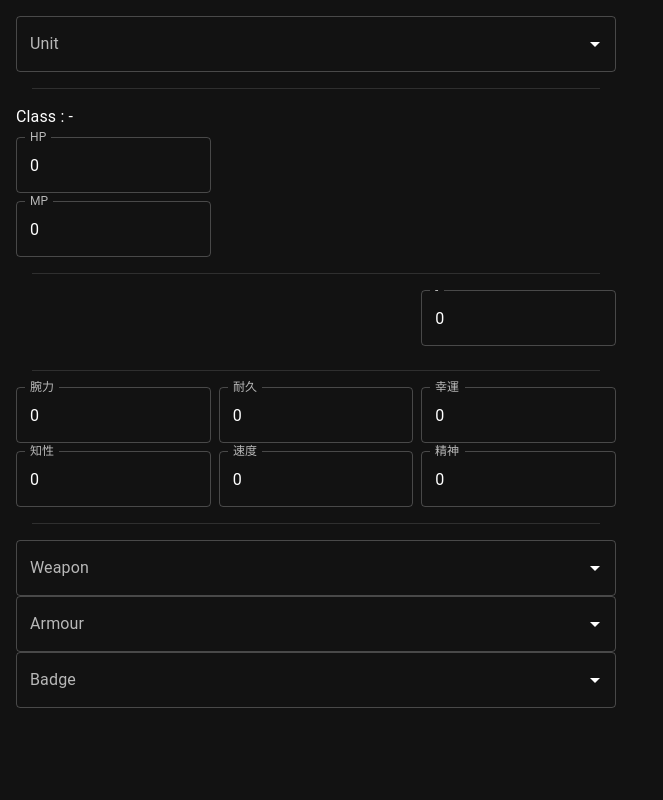
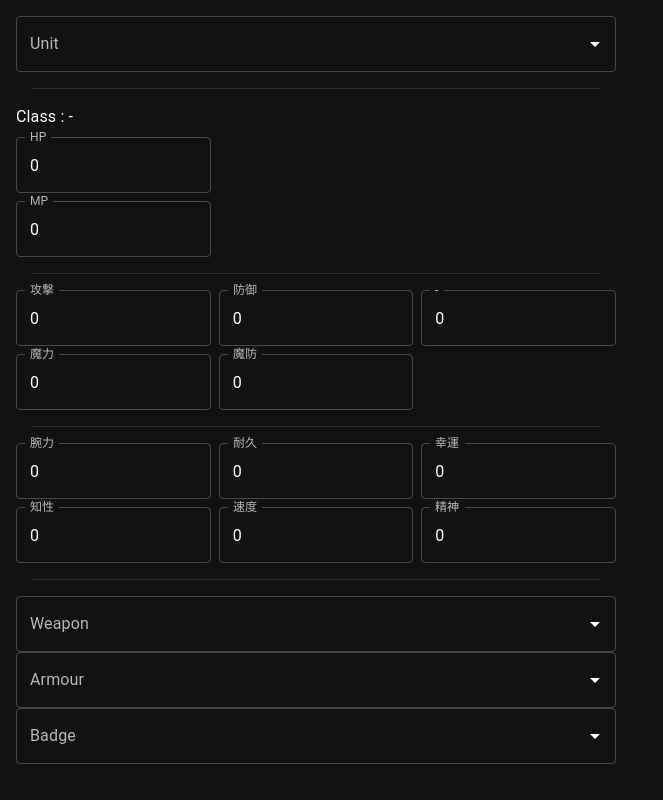
Before and after one commit to k0d1k-65/ae, a React (Create React App) app: page / in a window 1280 px wide. Shown: the whole page, without its empty margins (0-663 px from the left). Built offline with nearby package versions, Linux system fonts and the light colour scheme.

Commit message:
攻防魔攻魔防ボックスを追加

```diff
--- a/src/components/UnitBase.tsx
+++ b/src/components/UnitBase.tsx
@@ -232,6 +232,10 @@ export default function UnitBase() {
 
   const [statusHp, setStatusHp] = React.useState<number>(0);
   const [statusMp, setStatusMp] = React.useState<number>(0);
+  const [statusAtk, setStatusAtk] = React.useState<number>(0);
+  const [statusDef, setStatusDef] = React.useState<number>(0);
+  const [statusMatk, setStatusMatk] = React.useState<number>(0);
+  const [statusMdef, setStatusMdef] = React.useState<number>(0);
   const [statusPower, setStatusPower] = React.useState<number>(0);
   const [statusEndure, setStatusEndure] = React.useState<number>(0);
   const [statusLuck, setStatusLuck] = React.useState<number>(0);
@@ -326,9 +330,21 @@ export default function UnitBase() {
       <Grid container spacing={1}>
         <Grid item xs={4}>
           {/* 攻撃 */}
+          <TextField
+            type="number"
+            label="攻撃"
+            value={statusAtk}
+            onChange={e => setStatusAtk(Number(e.target.value))}
+          />
         </Grid>
         <Grid item xs={4}>
           {/* 防御 */}
+          <TextField
+            type="number"
+            label="防御"
+            value={statusDef}
+            onChange={e => setStatusDef(Number(e.target.value))}
+          />
         </Grid>
         <Grid item xs={4}>
           {/* 天冥 */}
@@ -346,9 +362,21 @@ export default function UnitBase() {
         </Grid>
         <Grid item xs={4}>
           {/* 魔攻 */}
+          <TextField
+            type="number"
+            label="魔力"
+            value={statusMatk}
+            onChange={e => setStatusMatk(Number(e.target.value))}
+          />
         </Grid>
         <Grid item xs={4}>
           {/* 魔防 */}
+          <TextField
+            type="number"
+            label="魔防"
+            value={statusMdef}
+            onChange={e => setStatusMdef(Number(e.target.value))}
+          />
         </Grid>
       </Grid>
 
```
